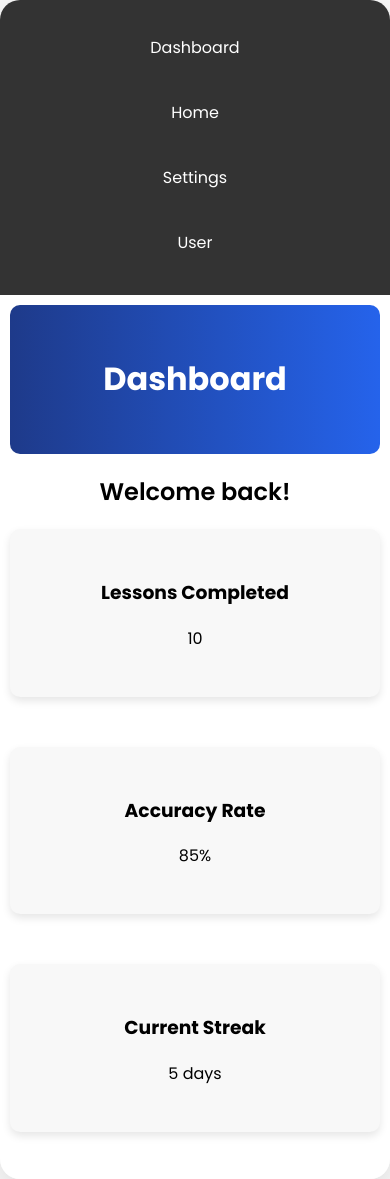
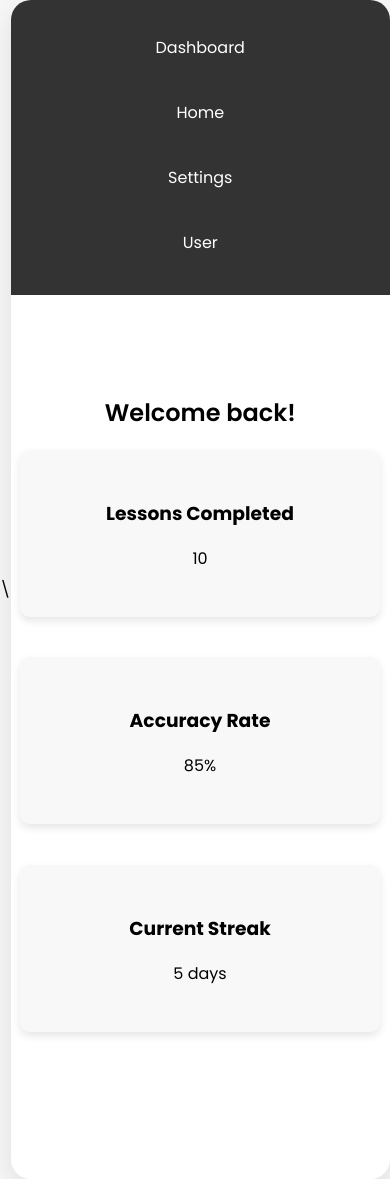
Before and after one commit to JaszMrl/DEV-ENG_REALTIME, a Flask app: page / in a window 390 px wide. Run offline with Flask 3, Linux system fonts and the light colour scheme.

Commit message:
Edit project

```diff
--- a/static/styles.css
+++ b/static/styles.css
@@ -139,7 +139,6 @@ body {
 
 /* Header */
 header {
-    background: linear-gradient(90deg, #1E3A8A, #2563EB);
     color: white;
     text-align: center;
     padding: 30px 0;
--- a/templates/index.html
+++ b/templates/index.html
@@ -6,9 +6,71 @@
     <meta name="viewport" content="width=device-width, initial-scale=1.0">
     <title>English Learning App</title>
     <link rel="stylesheet" href="/static/styles.css">
-    <link href="https://fonts.googleapis.com/css2?family=Poppins:wght@300;400;500;600;700&display=swap" rel="stylesheet">
-    <style>
-        /* สไตล์พื้นฐาน */
+    <link href="https://fonts.googleapis.com/css2?family=Poppins:wght@300;400;500;600;700&display=swap" rel="stylesheet">\
+    <script src="https://cdn.jsdelivr.net/npm/chart.js"></script>
+    <script src="https://cdn.jsdelivr.net/npm/canvas-confetti"></script>
+<style>
+    /* สไตล์พื้นฐาน */
+        @keyframes fadeInUp {
+            from {
+                opacity: 0;
+                transform: translateY(20px);
+            }
+            to {
+                opacity: 1;
+                transform: translateY(0);
+            }
+        }
+
+        @keyframes slideInLeft {
+            from {
+                opacity: 0;
+                transform: translateX(-20px);
+            }
+            to {
+                opacity: 1;
+                transform: translateX(0);
+            }
+        }
+
+        @keyframes zoomIn {
+            from {
+                opacity: 0;
+                transform: scale(0.9);
+            }
+            to {
+                opacity: 1;
+                transform: scale(1);
+            }
+        }
+
+        #welcome-message {
+            animation: fadeInUp 1s ease-in-out;
+        }
+
+        .dashboard-card {
+            opacity: 0;
+            animation: zoomIn 0.8s ease-in-out forwards;
+        }
+
+        .dashboard-card:nth-child(1) {
+            animation-delay: 0.3s;
+        }
+        .dashboard-card:nth-child(2) {
+            animation-delay: 0.6s;
+        }
+        .dashboard-card:nth-child(3) {
+            animation-delay: 0.9s;
+        }
+        .leaderboard, .challenge-card {
+            background: #fff;
+            padding: 20px;
+            border-radius: 10px;
+            box-shadow: 0 4px 8px rgba(0, 0, 0, 0.1);
+            margin-top: 20px;
+            text-align: center;
+            animation: fadeInUp 1s ease-in-out;
+        }
         body {
             font-family: 'Poppins', sans-serif;
             margin: 0;
@@ -84,19 +146,17 @@
         }
 
         .main-content {
-            margin-left: 0;
-            padding: 10px;
+            margin-left: 0; /* Remove sidebar offset */
+            width: 100%; /* Ensure full width */
+            justify-content: center; /* Center content */
+            align-items: center; /* Center content */
             display: flex;
             flex-direction: column;
-            align-items: center;
-            justify-content: center;
-            min-height: 100vh;
         }
 
         .dashboard-card, .lesson-card {
             width: 90%; /* Make sure cards take up proper width */
-            max-width: 400px; /* Prevent too wide */
-            margin-bottom: 10px;
+            max-width: 300px; /* Prevent too wide */
         }
 }
     </style>
@@ -121,7 +181,6 @@
             <!-- หน้าแดชบอร์ด -->
             <div id="dashboard" class="page active">
                 <header>
-                    <h1>Dashboard</h1>
                 </header>
                 <section>
                     <h2 id="welcome-message">Welcome back!</h2>
```
